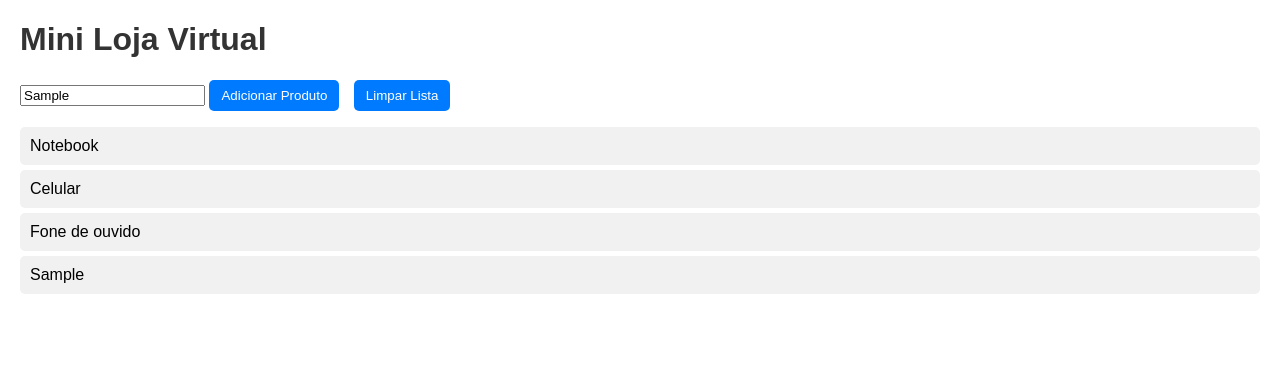
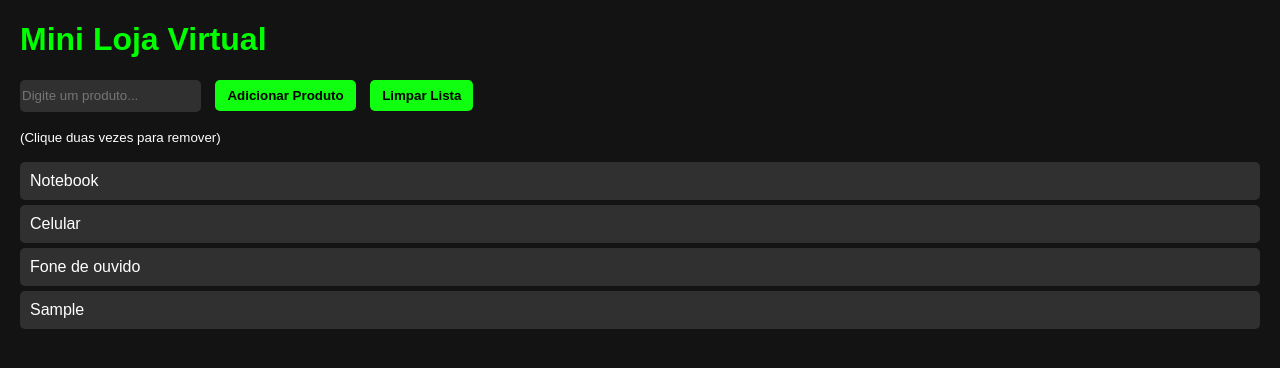
Before and after one commit to guilhermechroma/atividades-softex-front-end, a website: page Atividade Manipulando o DOM/inde.html in a window 1280 px wide. Both pictures are taken after typing "Sample" into the empty fields and a click on the button "Adicionar Produto". Drawn offline with Linux system fonts and the light colour scheme.

Commit message:
feat: add manipula dom parte 2

```diff
--- a/Atividade Manipulando o DOM/inde.html
+++ b/Atividade Manipulando o DOM/inde.html
@@ -3,52 +3,9 @@
     <head>
         <meta charset="UTF-8" />
         <title>Mini Loja DOM</title>
-        <style>
-            body {
-                font-family: Arial, sans-serif;
-                margin: 20px;
-            }
-
-            h1 {
-                color: #333;
-            }
-
-            ul {
-                list-style: none;
-                padding: 0;
-            }
-
-            li {
-                padding: 10px;
-                margin: 5px 0;
-                background-color: #f1f1f1;
-                border-radius: 5px;
-                cursor: pointer;
-            }
-
-            .destaque {
-                background-color: yellow;
-                font-weight: bold;
-            }
-
-            #produtos {
-                margin-bottom: 20px;
-            }
-
-            button {
-                margin-right: 10px;
-                padding: 8px 12px;
-                border: none;
-                border-radius: 5px;
-                background: #007bff;
-                color: white;
-                cursor: pointer;
-            }
-
-            button:hover {
-                opacity: 0.8;
-            }
-        </style>
+        <link rel="stylesheet" href="style.css" />
+        <!-- Para remover o erro chato de favicon do console no navegador -->
+        <link rel="shortcut icon" href="#" />
     </head>
     <body>
         <h1 id="titulo-principal">Mini Loja Virtual</h1>
@@ -60,6 +17,9 @@
         />
         <button id="btn-adicionar">Adicionar Produto</button>
         <button id="btn-limpar">Limpar Lista</button>
+        <p class="inselecionavel">
+            <small>(Clique duas vezes para remover)</small>
+        </p>
 
         <ul id="produtos">
             <li class="item">Notebook</li>
--- a/Atividade Manipulando o DOM/script.js
+++ b/Atividade Manipulando o DOM/script.js
@@ -11,28 +11,21 @@ function contarLista() {
         itens.push(item.textContent);
     });
     console.log(`Lista (${itens.length} itens): ${itens}`);
-
-    // EVENT LISTENER PARA CHECAR QUAL ITEM ESTÁ COM MOUSE EM CIMA E DESTACÁ-LO
-    listaItens.forEach((item) => {
-        item.addEventListener("mouseover", () => {
-            item.classList.add("destaque"); // Add a CSS class for styling
-        });
-
-        item.addEventListener("mouseout", () => {
-            item.classList.remove("destaque"); // Remove the CSS class
-        });
-    });
 }
 
 function adicionarProduto() {
+    // APENAS ADICIONA PRODUTO SE INPUT NÃO ESTIVER VAZIO
+    if (input.value !== "") {
         // PARA ADICIONAR O ITEM NA LISTA DO HTML
         let item = document.createElement("li");
         item.classList.add("item");
         item.textContent = input.value;
         lista.appendChild(item);
+        input.value = "";
 
         // ATUALIZAR A CONTAGEM DE ITENS DA LISTA NO CONSOLE
         contarLista();
+    }
 }
 
 function limparLista() {
@@ -46,6 +39,29 @@ function limparLista() {
 // INICIALIZAR A CONTAGEM DE ITENS DA LISTA NO CONSOLE
 contarLista();
 
+// EVENT LISTENER PARA CHECAR QUAL ITEM ESTÁ COM MOUSE EM CIMA E DESTACÁ-LO
+lista.addEventListener("mouseover", (e) => {
+    if (e.target.tagName === "LI") {
+        e.target.classList.add("destaque");
+    }
+});
+
+// EVENT LISTENER PARA CHECAR SE O MOUSE SAIU DE CIMA DO ITEM E REMOVER SEU DESTAQUE
+lista.addEventListener("mouseout", (e) => {
+    if (e.target.tagName === "LI") {
+        e.target.classList.remove("destaque");
+    }
+});
+
+// EVENT LISTENER PARA CHECAR DUPLO CLIQUE E REMOVER O ITEM SELECIONADO
+lista.addEventListener("dblclick", (e) => {
+    if (e.target.tagName === "LI") {
+        // e.target é o item "li" que foi clicado duas vezes
+        e.target.parentNode.removeChild(e.target);
+        contarLista(); // Chama novamente a contagem de itens da lista, após a remoção
+    }
+});
+
 // EVENT LISTENER AO CLICAR NO BOTÃO "Adicionar Produto"
 btnAdicionar.addEventListener("click", adicionarProduto);
 
--- /dev/null
+++ b/Atividade Manipulando o DOM/style.css
@@ -0,0 +1,67 @@
+.inselecionavel {
+  -webkit-touch-callout: none;
+  -webkit-user-select: none;
+  -khtml-user-select: none;
+  -moz-user-select: none;
+  -ms-user-select: none;
+  user-select: none;
+}
+
+body {
+  font-family: Arial, sans-serif;
+  margin: 20px;
+  background-color: #131313;
+  color: #fff;
+}
+
+h1 {
+  color: #00ff00;
+}
+
+ul {
+  list-style: none;
+  padding: 0;
+}
+
+li {
+  padding: 10px;
+  margin: 5px 0;
+  background-color: #303030;
+  border-radius: 5px;
+  cursor: pointer;
+}
+
+input {
+  height: 30px;
+  width: auto;
+  border-radius: 5px;
+  background-color: #303030;
+  color: white;
+  border: none;
+}
+
+.destaque {
+  background-color: #098909;
+  font-weight: bold;
+  transition: 0.2s;
+}
+
+#produtos {
+  margin-bottom: 20px;
+}
+
+button {
+  margin-left: 10px;
+  padding: 8px 12px;
+  border: none;
+  border-radius: 5px;
+  background: #10ff10;
+  transition: 0.2s;
+  color: #000;
+  font-weight: bold;
+  cursor: pointer;
+}
+
+button:hover {
+  opacity: 0.5;
+}
```
Lines whose indentation alone changed are shown as unchanged.
